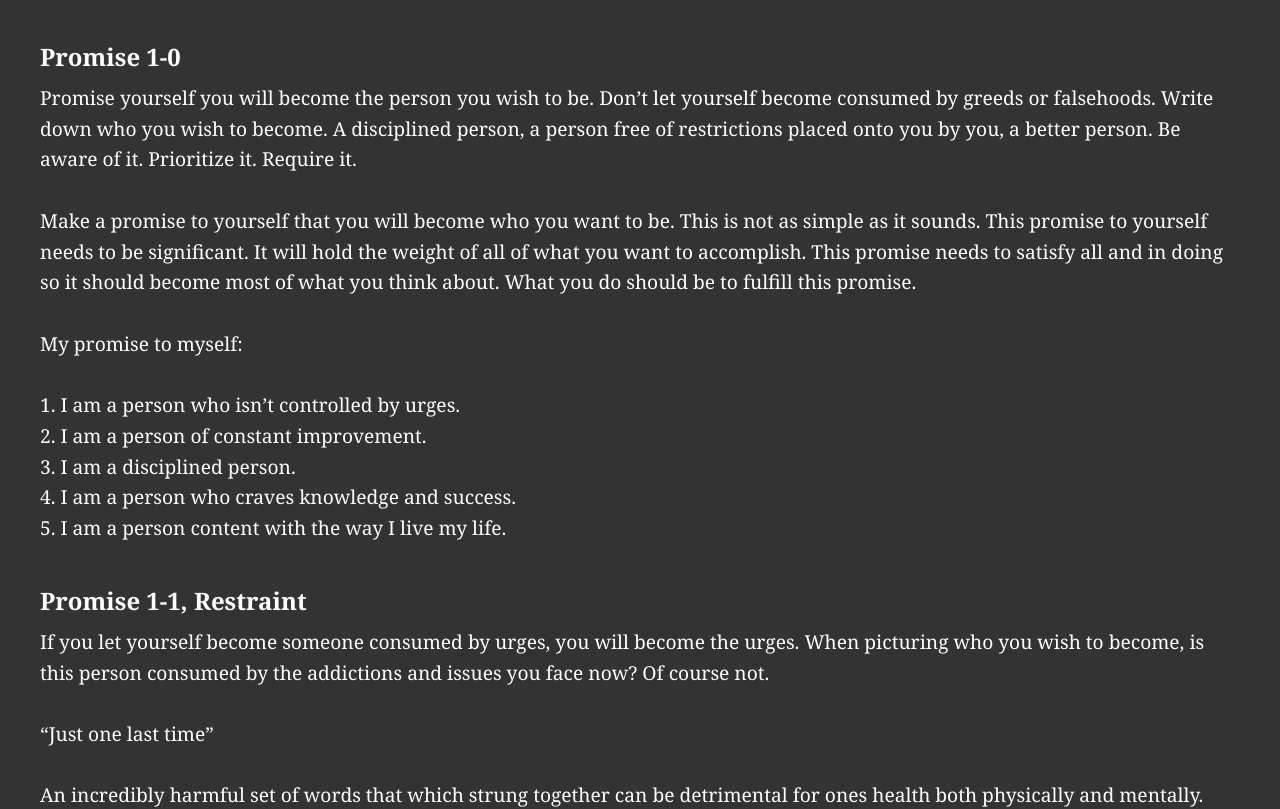
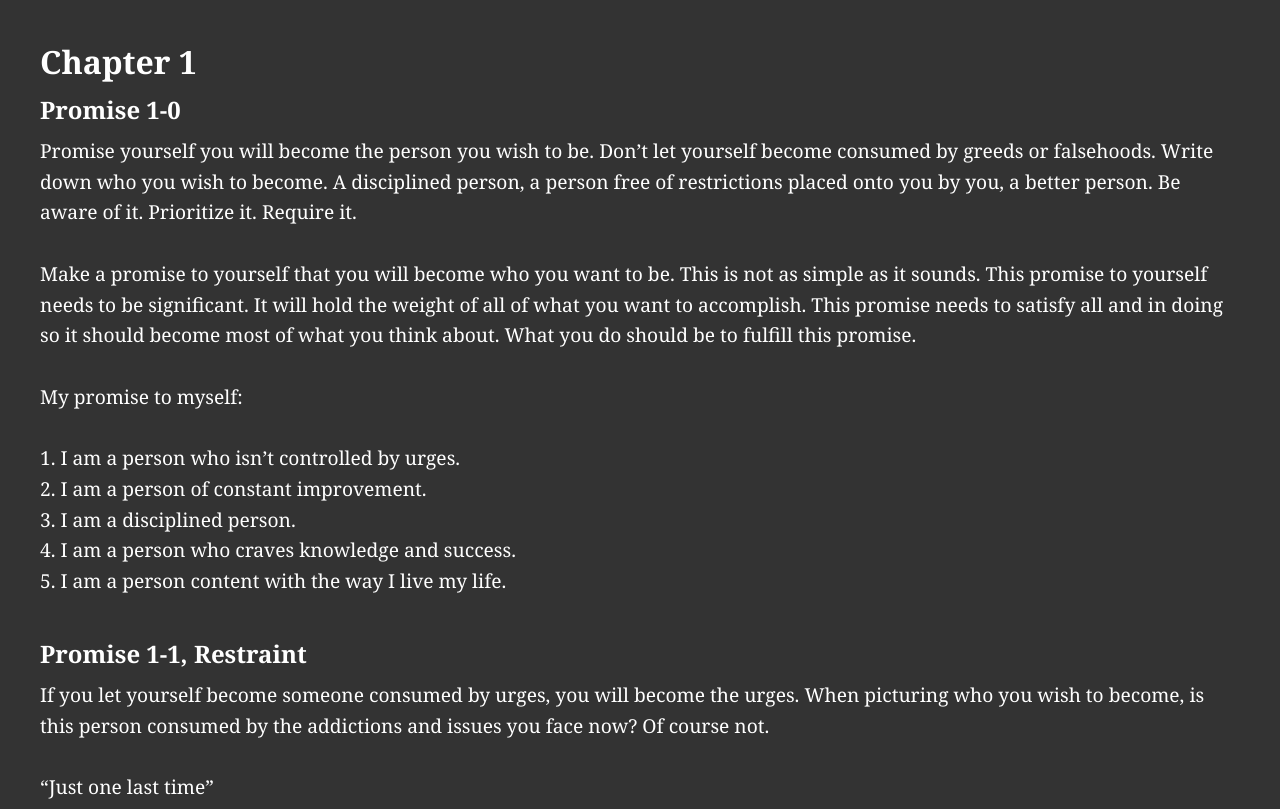
Before and after one commit to odigosbook/odigosbook.github.io, a plain HTML site: page index.html in a window 1280 px wide. Shown: the top 809 px of the page. Drawn offline with Linux system fonts and the light colour scheme.

Commit message:
Update index.html

```diff
--- a/index.html
+++ b/index.html
@@ -22,6 +22,12 @@
             margin-bottom: 10px;
         }
 
+        .chapter-number {
+            font-size: 2em;
+            font-weight: bold;
+            margin-bottom: 10px;
+        }
+
         .chapter-text {
             font-size: 1.2em;
             line-height: 1.6;
@@ -29,6 +35,9 @@
     </style>
 </head>
 <body>
+
+    <div class="chapter-number">Chapter 1</div>
+
 
     <div class="chapter">
         <div class="chapter-title">Promise 1-0</div>
```
